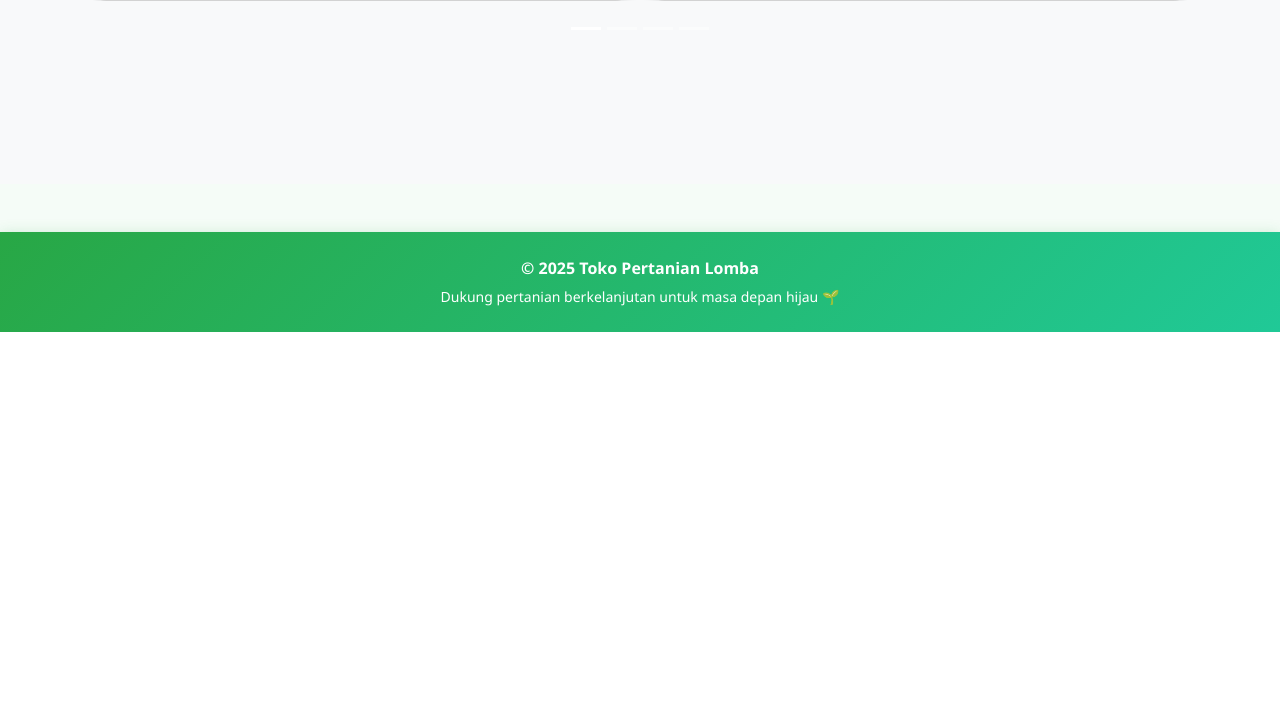
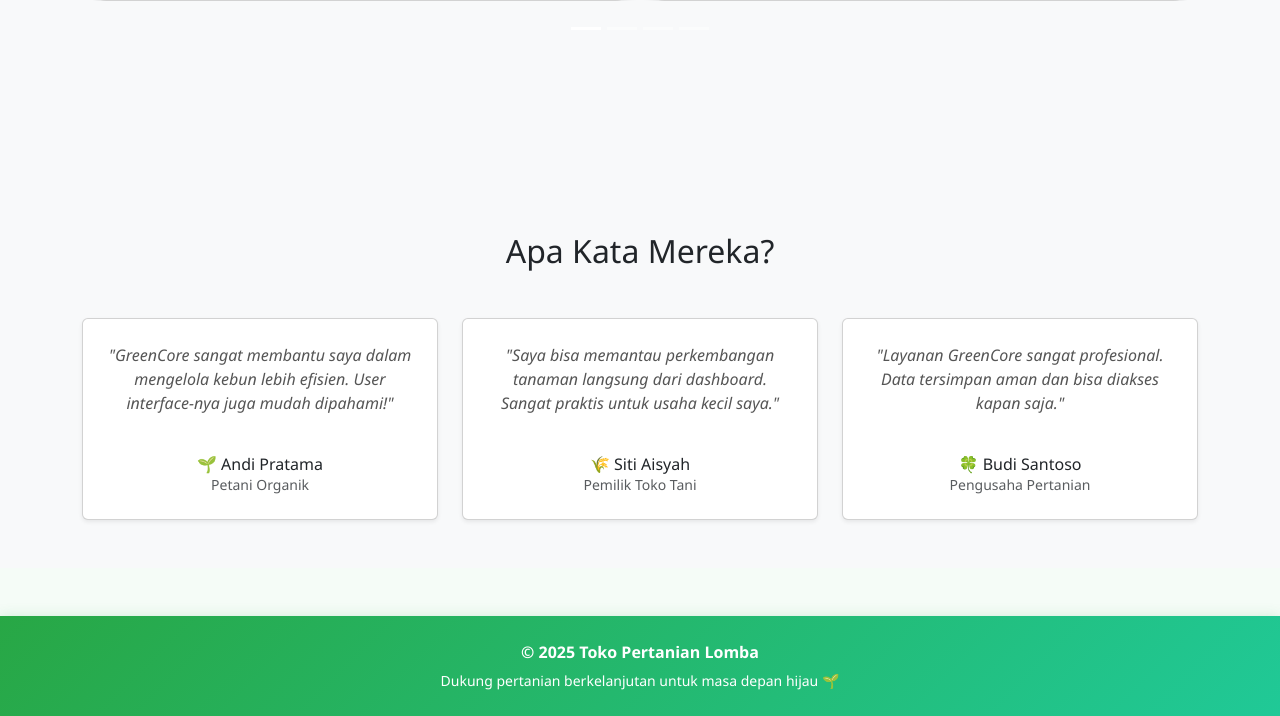
Before and after one commit to 1ducky/FitCom-Online-Shop-Project, a PHP site: page / in a window 1280 px wide. Shown: the part 1138-1854 px from the top of the page. Before the commit the page ends 1470 px from the top, so only its background shows below. Run offline with PHP 8.4, Linux system fonts and the light colour scheme; data that the repository does not hold is empty; some libraries are stand-ins or nearby versions.

Commit message:
modified files and add testimoni section

```diff
--- /dev/null
+++ b/component/testimoni.php
@@ -0,0 +1,37 @@
+<!-- Testimoni Section -->
+<section class="py-5 bg-light">
+    <div class="container">
+        <h2 class="text-center mb-5">Apa Kata Mereka?</h2>
+        <div class="row g-4">
+            <div class="col-md-4">
+                <div class="card shadow-sm h-100">
+                    <div class="card-body text-center">
+                        <p class="card-text fst-italic">"GreenCore sangat membantu saya dalam mengelola kebun lebih efisien. User interface-nya juga mudah dipahami!"</p>
+                        <h6 class="mt-3 mb-0">🌱 Andi Pratama</h6>
+                        <small class="text-muted">Petani Organik</small>
+                    </div>
+                </div>
+            </div>
+
+            <div class="col-md-4">
+                <div class="card shadow-sm h-100">
+                    <div class="card-body text-center">
+                        <p class="card-text fst-italic">"Saya bisa memantau perkembangan tanaman langsung dari dashboard. Sangat praktis untuk usaha kecil saya."</p>
+                        <h6 class="mt-3 mb-0">🌾 Siti Aisyah</h6>
+                        <small class="text-muted">Pemilik Toko Tani</small>
+                    </div>
+                </div>
+            </div>
+
+            <div class="col-md-4">
+                <div class="card shadow-sm h-100">
+                    <div class="card-body text-center">
+                        <p class="card-text fst-italic">"Layanan GreenCore sangat profesional. Data tersimpan aman dan bisa diakses kapan saja."</p>
+                        <h6 class="mt-3 mb-0">🍀 Budi Santoso</h6>
+                        <small class="text-muted">Pengusaha Pertanian</small>
+                </div>
+            </div>
+        </div>
+    </div>
+    </div>
+</section>
--- a/index.php
+++ b/index.php
@@ -9,6 +9,9 @@
     <?php include 'component/corausel.php'; ?>
     <!--------- Promo product ------------->
     <?php include 'component/promo.php'; ?>
+
+    <!--------- Testimonial ------------->
+    <?php include 'component/testimoni.php'; ?>
 
 <!--- footer -->
     <?php include "component/footer.php"?>
```
